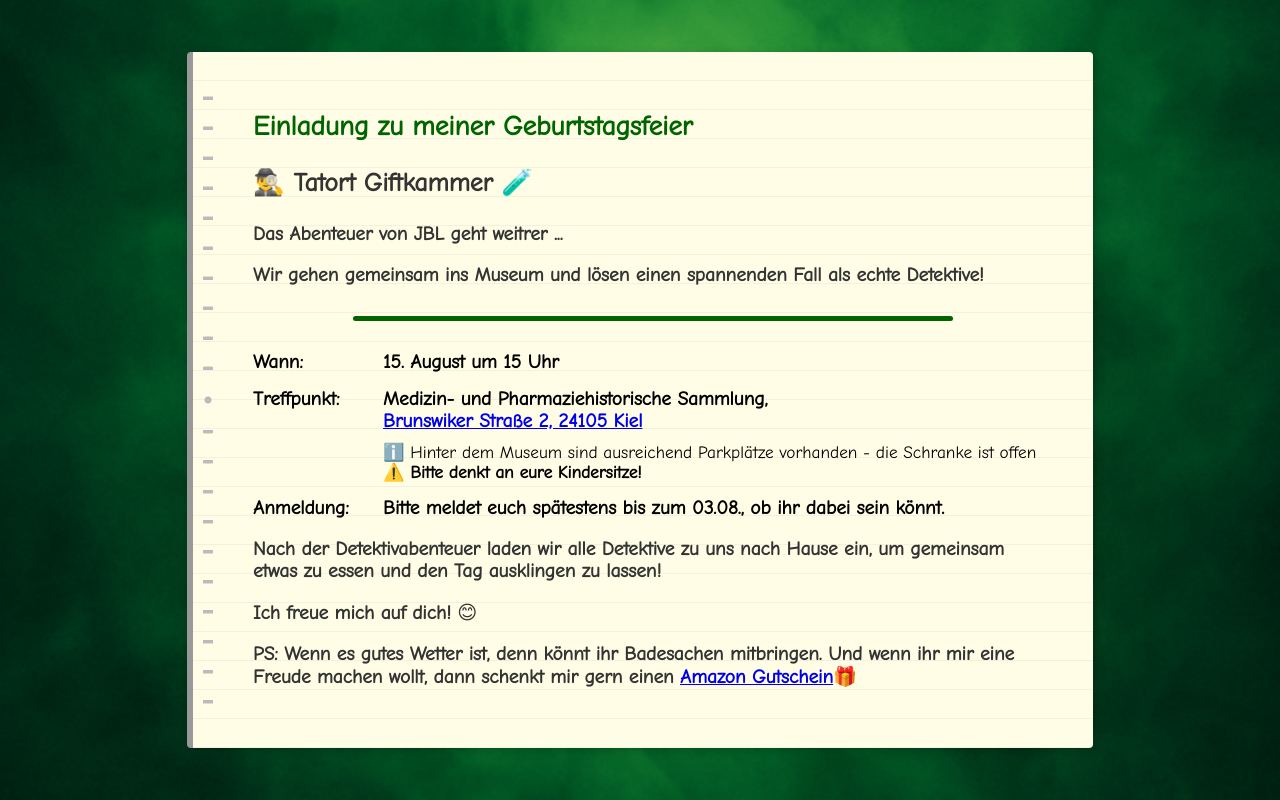
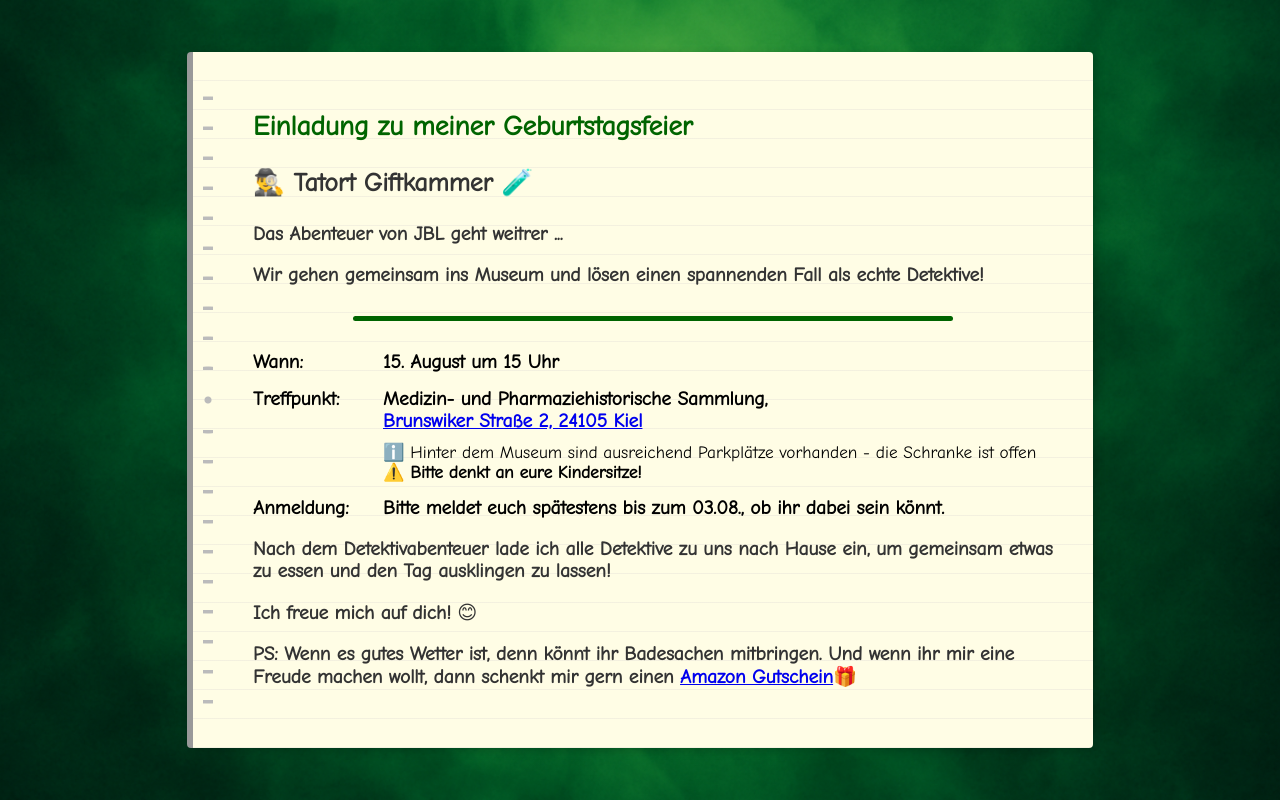
Before and after one commit to janhuddel/geburtstagseinladung, a plain HTML site: page index.html in a window 1280 px wide. Drawn offline with Linux system fonts and the light colour scheme.

Commit message:
Textkorrektur

```diff
--- a/index.html
+++ b/index.html
@@ -52,7 +52,7 @@
       </div>
 
       <!-- Ergänzung -->
-      <p><p>Nach der Detektivabenteuer laden wir alle Detektive zu uns nach Hause ein, um gemeinsam etwas zu essen und den Tag ausklingen zu lassen!</p></p>
+      <p><p>Nach dem Detektivabenteuer lade ich alle Detektive zu uns nach Hause ein, um gemeinsam etwas zu essen und den Tag ausklingen zu lassen!</p></p>
       <p>Ich freue mich auf dich! 😊</p>
       <p>
         PS: Wenn es gutes Wetter ist, denn könnt ihr Badesachen mitbringen. Und
```
